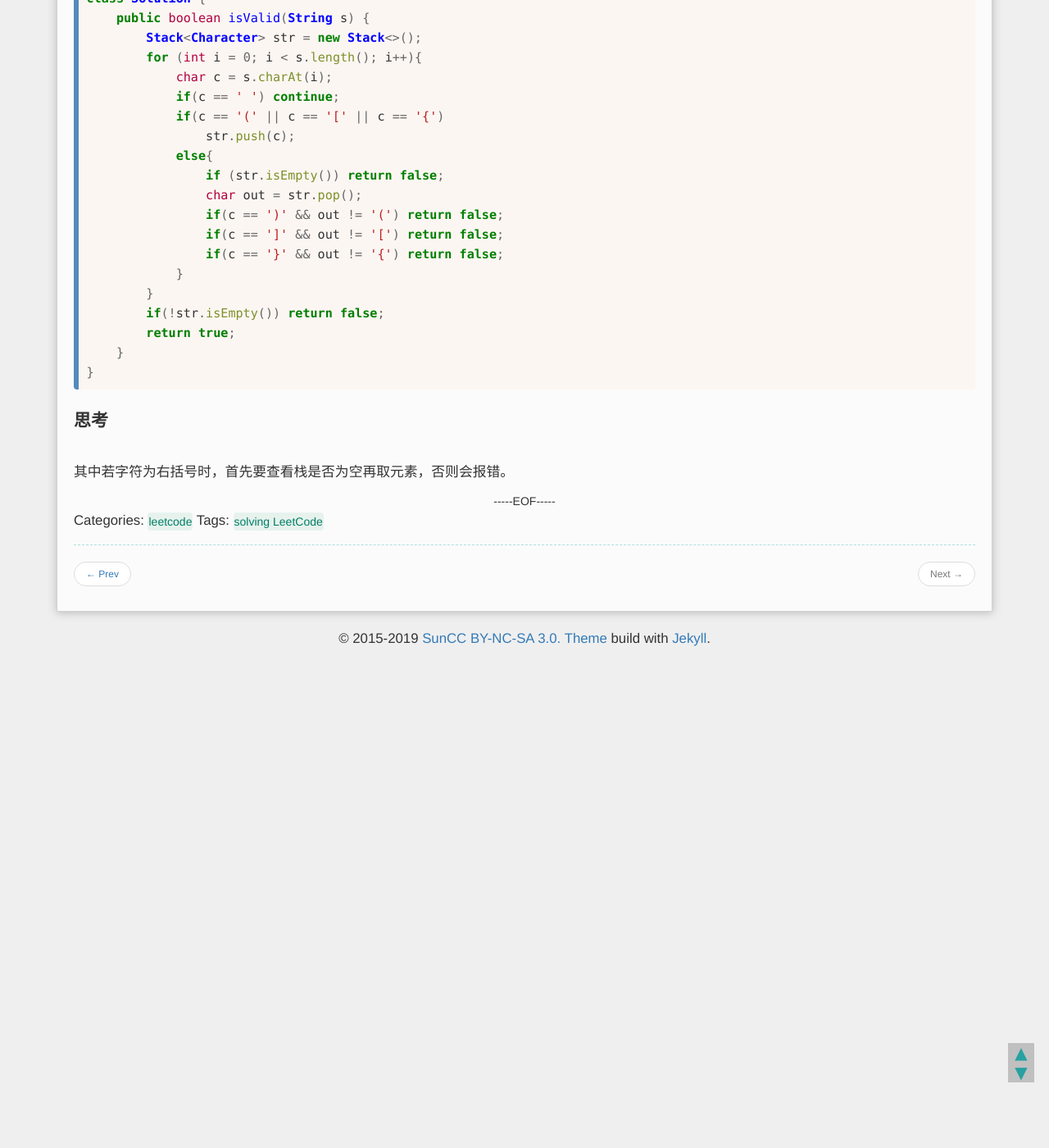
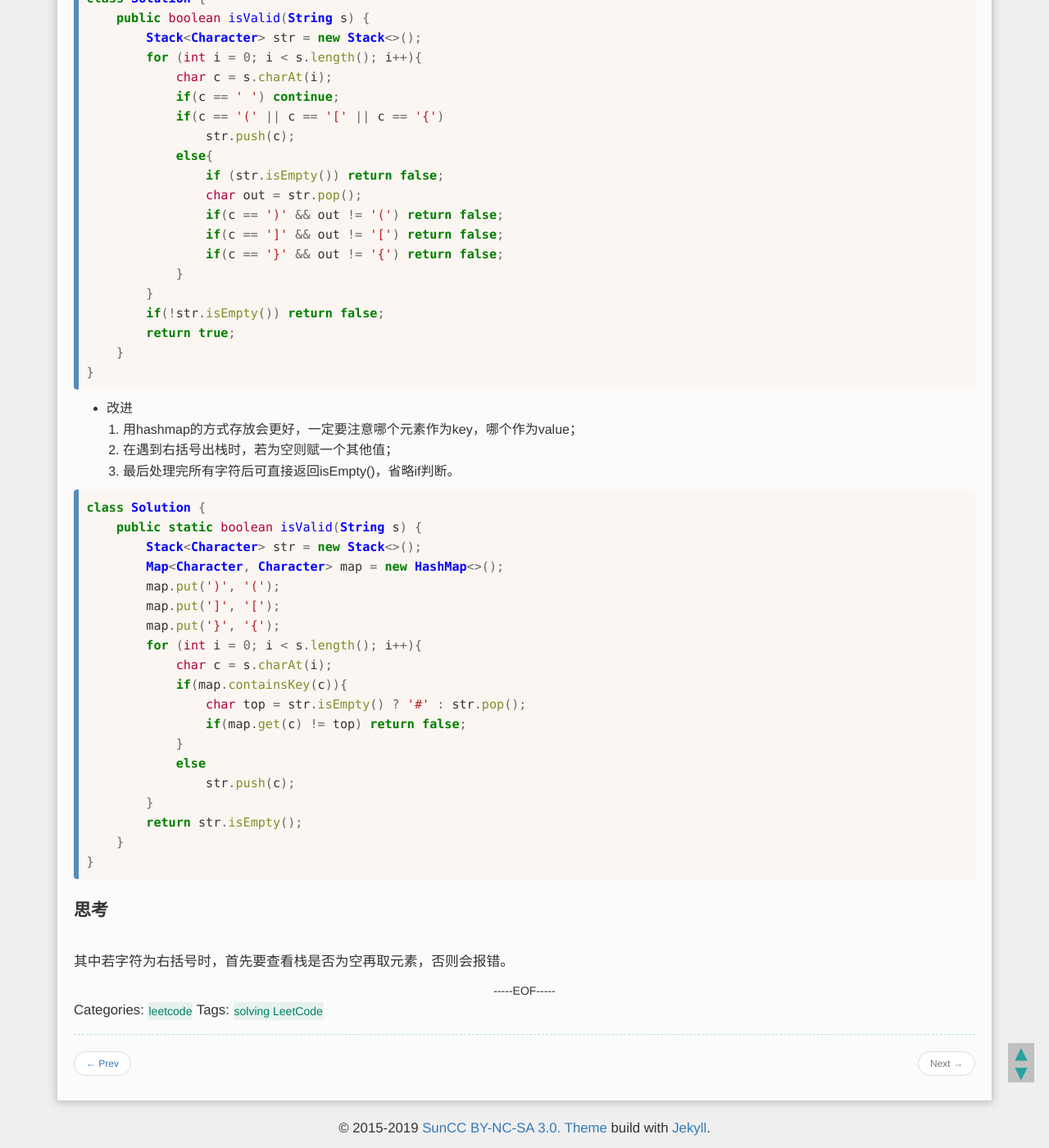
Before and after one commit to YurieSun/YurieSun.github.io, a Jekyll site: the page built from _posts/2019-10-08-leetcode-0020-isValid.md, in a window 1280 px wide and 1400 px high, scrolled down 673 px. Shown: the whole window at 82% size. Built offline with Jekyll 4.4.1, drawn with Linux system fonts in a browser that asks for light colours.

Commit message:
submit revisions on leetcode 0020

````diff
--- a/_posts/2019-10-08-leetcode-0020-isValid.md
+++ b/_posts/2019-10-08-leetcode-0020-isValid.md
@@ -37,5 +37,31 @@ class Solution {
     }
 }
 ```
+* 改进
+1. 用hashmap的方式存放会更好，一定要注意哪个元素作为key，哪个作为value；
+2. 在遇到右括号出栈时，若为空则赋一个其他值；
+3. 最后处理完所有字符后可直接返回isEmpty()，省略if判断。
+
+```java
+class Solution {
+    public static boolean isValid(String s) {
+        Stack<Character> str = new Stack<>();
+        Map<Character, Character> map = new HashMap<>();
+        map.put(')', '(');
+        map.put(']', '[');
+        map.put('}', '{');
+        for (int i = 0; i < s.length(); i++){
+            char c = s.charAt(i);
+            if(map.containsKey(c)){
+                char top = str.isEmpty() ? '#' : str.pop();
+                if(map.get(c) != top) return false;
+            }
+            else
+                str.push(c);
+        }
+        return str.isEmpty();
+    }
+}
+```
 ### 思考
 其中若字符为右括号时，首先要查看栈是否为空再取元素，否则会报错。
````
